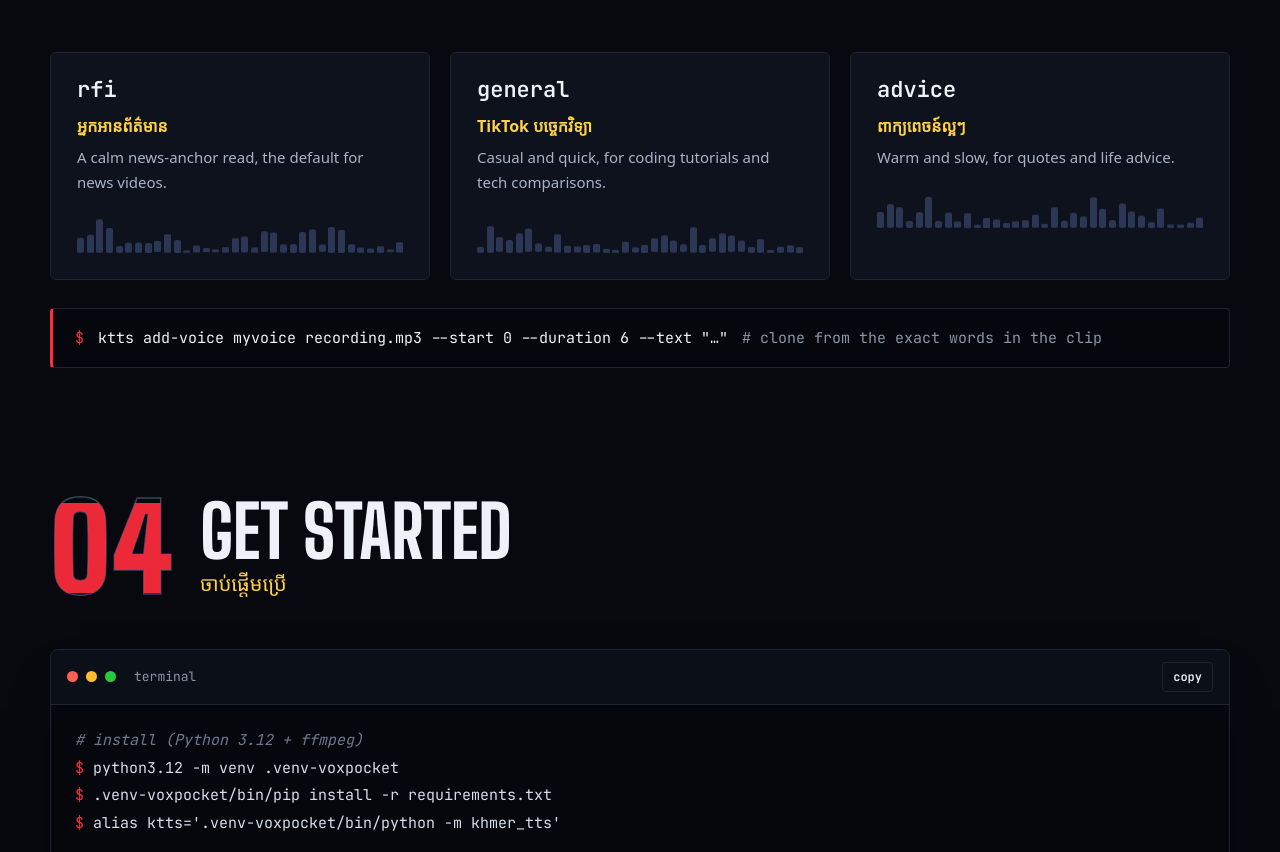
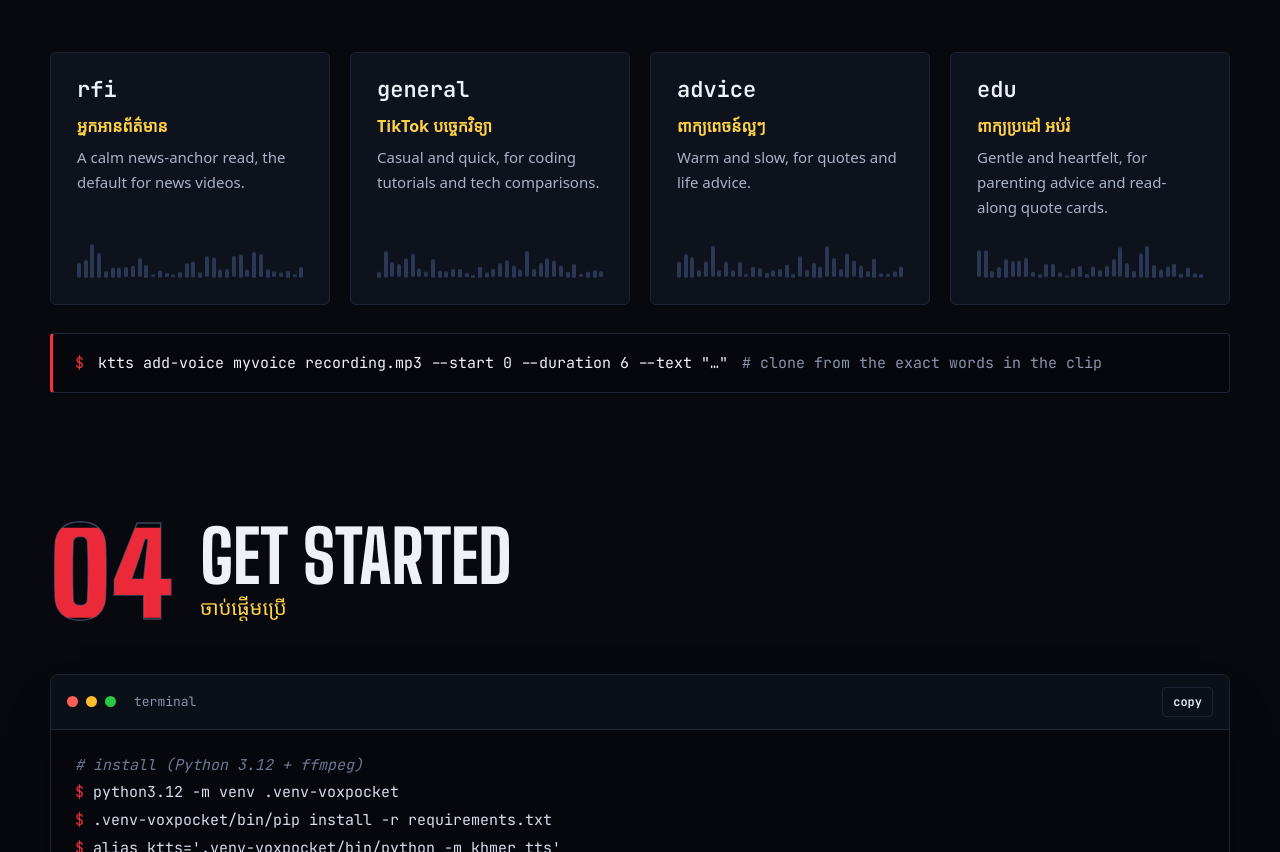
Before and after one commit to HELMAB/khmer-tts, a plain HTML site: page site/index.html in a window 1280 px wide. Shown: the part 3769-4621 px from the top of the page. Drawn offline with Linux system fonts and the light colour scheme; animation ran at ten frames a second; a web font is replaced by a local one.

Commit message:
Update lastmod date in sitemap.xml to reflect recent changes

```diff
--- a/site/index.html
+++ b/site/index.html
@@ -301,18 +301,19 @@ h2 small{overflow-wrap:anywhere;display:block;font-family:var(--body);text-trans
 h3.big{font-family:var(--display);font-weight:800;text-transform:uppercase;font-size:40px;margin-top:14px;line-height:1}
 
 /* voices */
-.voices{display:grid;grid-template-columns:repeat(3,1fr);gap:20px}
-.vc{padding:26px;border:1px solid var(--line);border-radius:6px;background:var(--panel);position:relative;overflow:hidden}
+.voices{display:grid;grid-template-columns:repeat(4,1fr);gap:20px}
+.vc{padding:26px;border:1px solid var(--line);border-radius:6px;background:var(--panel);position:relative;overflow:hidden;display:flex;flex-direction:column}
 .vc.in{transition:border-color .3s,transform .35s var(--ease),opacity .8s var(--ease)}
 .vc.in:hover{border-color:#2d3850;transform:translateY(-4px)}
 .vc .nm{font:600 22px/1 var(--mono)}
 .vc .use{color:var(--gold);font-weight:700;margin:12px 0 6px}
 .vc p{color:#aab3c6;font-size:15px}
-.vc .mini{display:flex;gap:3px;align-items:flex-end;height:36px;margin-top:22px}
+.vc .mini{display:flex;gap:3px;align-items:flex-end;height:36px;margin-top:auto;padding-top:22px;box-sizing:content-box}
 .vc .mini i{flex:1;background:#2b3754;border-radius:2px;transform-origin:50% 100%;transition:background .3s}
 .vc.in .mini i{animation:bar 1.4s ease-in-out infinite;animation-delay:calc(var(--k) * -70ms)}
 .vc:hover .mini i{background:var(--onair)}
 @keyframes bar{50%{transform:scaleY(.35)}}
+@media (max-width:1100px){.voices{grid-template-columns:repeat(2,1fr)}}
 @media (max-width:820px){.voices{grid-template-columns:1fr}}
 
 /* terminal */
@@ -557,6 +558,7 @@ footer{border-top:1px solid var(--line);padding:46px 0 60px;color:var(--muted);f
         <div class="vc" data-reveal style="--i:0"><div class="nm">rfi</div><div class="use" lang="km">អ្នកអានព័ត៌មាន</div><p>A calm news-anchor read, the default for news videos.</p><div class="mini" data-seed="3" aria-hidden="true"></div></div>
         <div class="vc" data-reveal style="--i:1"><div class="nm">general</div><div class="use" lang="km">TikTok បច្ចេកវិទ្យា</div><p>Casual and quick, for coding tutorials and tech comparisons.</p><div class="mini" data-seed="7" aria-hidden="true"></div></div>
         <div class="vc" data-reveal style="--i:2"><div class="nm">advice</div><div class="use" lang="km">ពាក្យពេចន៍ល្អៗ</div><p>Warm and slow, for quotes and life advice.</p><div class="mini" data-seed="11" aria-hidden="true"></div></div>
+        <div class="vc" data-reveal style="--i:3"><div class="nm">edu</div><div class="use" lang="km">ពាក្យប្រដៅ អប់រំ</div><p>Gentle and heartfelt, for parenting advice and read-along quote cards.</p><div class="mini" data-seed="5" aria-hidden="true"></div></div>
       </div>
       <div class="one" data-reveal style="margin-top:28px"><span class="p">$</span> ktts add-voice myvoice recording.mp3 --start 0 --duration 6 --text "…" <span class="c"># clone from the exact words in the clip</span></div>
     </div>
--- a/site/sitemap.xml
+++ b/site/sitemap.xml
@@ -2,7 +2,7 @@
 <urlset xmlns="http://www.sitemaps.org/schemas/sitemap/0.9" xmlns:xhtml="http://www.w3.org/1999/xhtml" xmlns:video="http://www.google.com/schemas/sitemap-video/1.1">
   <url>
     <loc>https://khmer-xtts.vercel.app/</loc>
-    <lastmod>2026-11-22</lastmod>
+    <lastmod>2026-11-27</lastmod>
     <changefreq>monthly</changefreq>
     <priority>1.0</priority>
     <xhtml:link rel="alternate" hreflang="en" href="https://khmer-xtts.vercel.app/"/>
```
